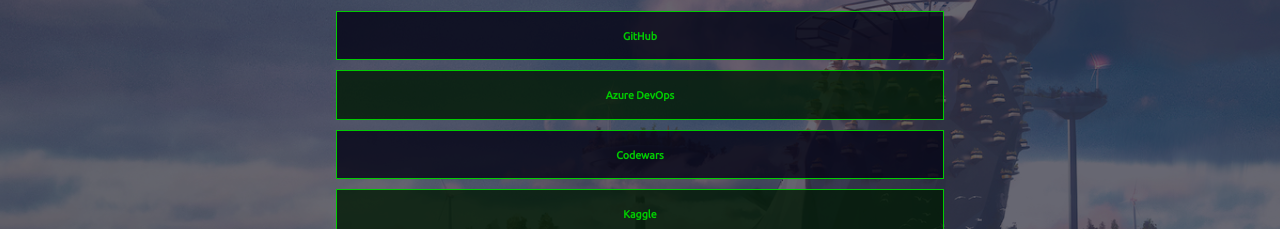
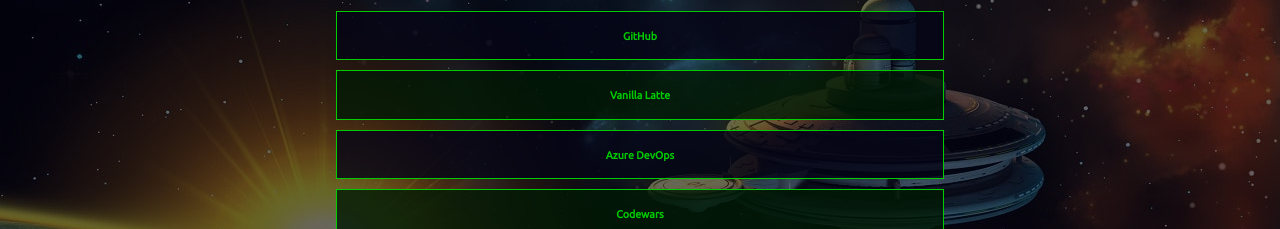
Before and after one commit to iamasteriix/iamasteriix.github.io, a React (Create React App) app: page / in a window 1280 px wide. Shown: the part 183-412 px from the top of the page. Built offline with nearby package versions, Linux system fonts and the light colour scheme.

Commit message:
added blog, changed showcase for k2

```diff
--- a/src/Showcase.js
+++ b/src/Showcase.js
@@ -42,6 +42,9 @@
                             <td><a href="http://github.com/iamasteriix"><h5>GitHub</h5></a></td>
                         </tr>
                         <tr>
+                            <td><a href="https://www.vanillalatte.page"><h5>Vanilla Latte</h5></a></td>
+                        </tr>
+                        <tr>
                             <td><a href="https://dev.azure.com/iamasteriix"><h5>Azure DevOps</h5></a></td>
                         </tr>
                         <tr>
```
Also changed, not shown: src/images/showcase.jpg.
